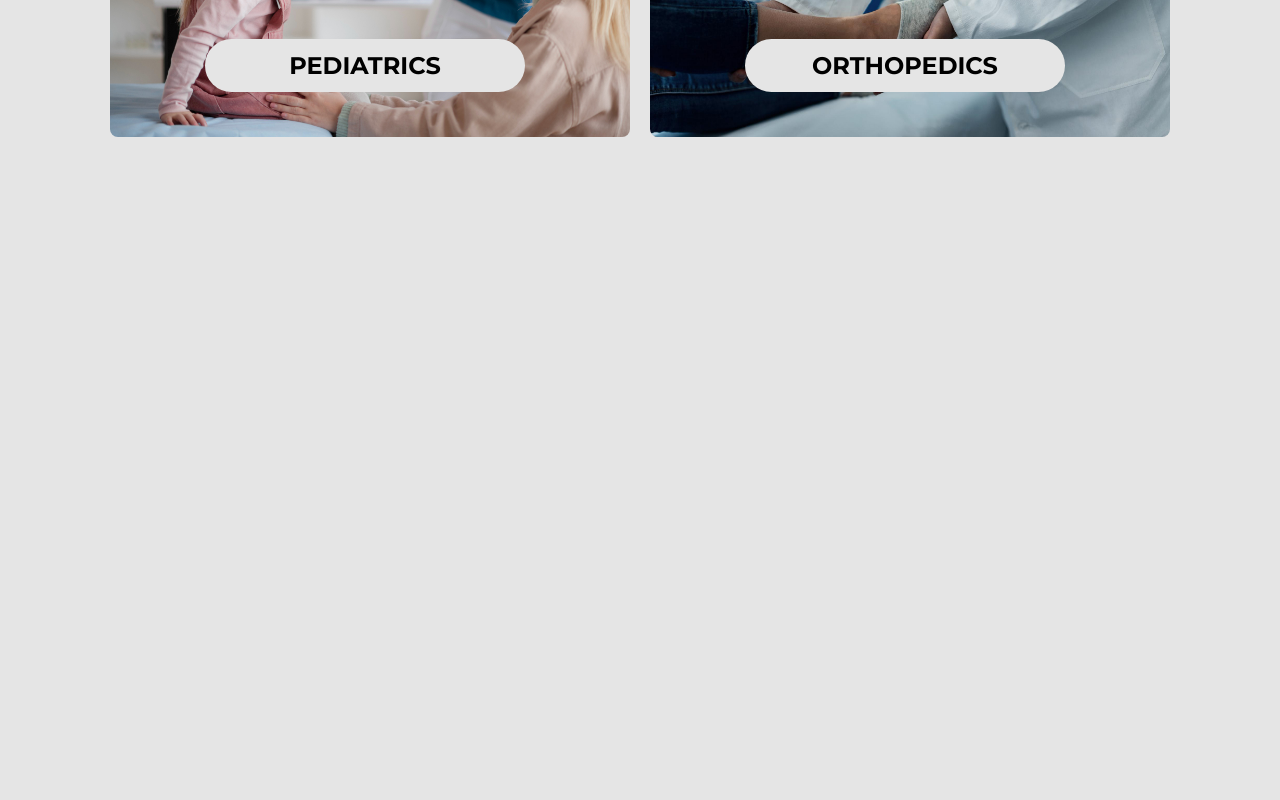
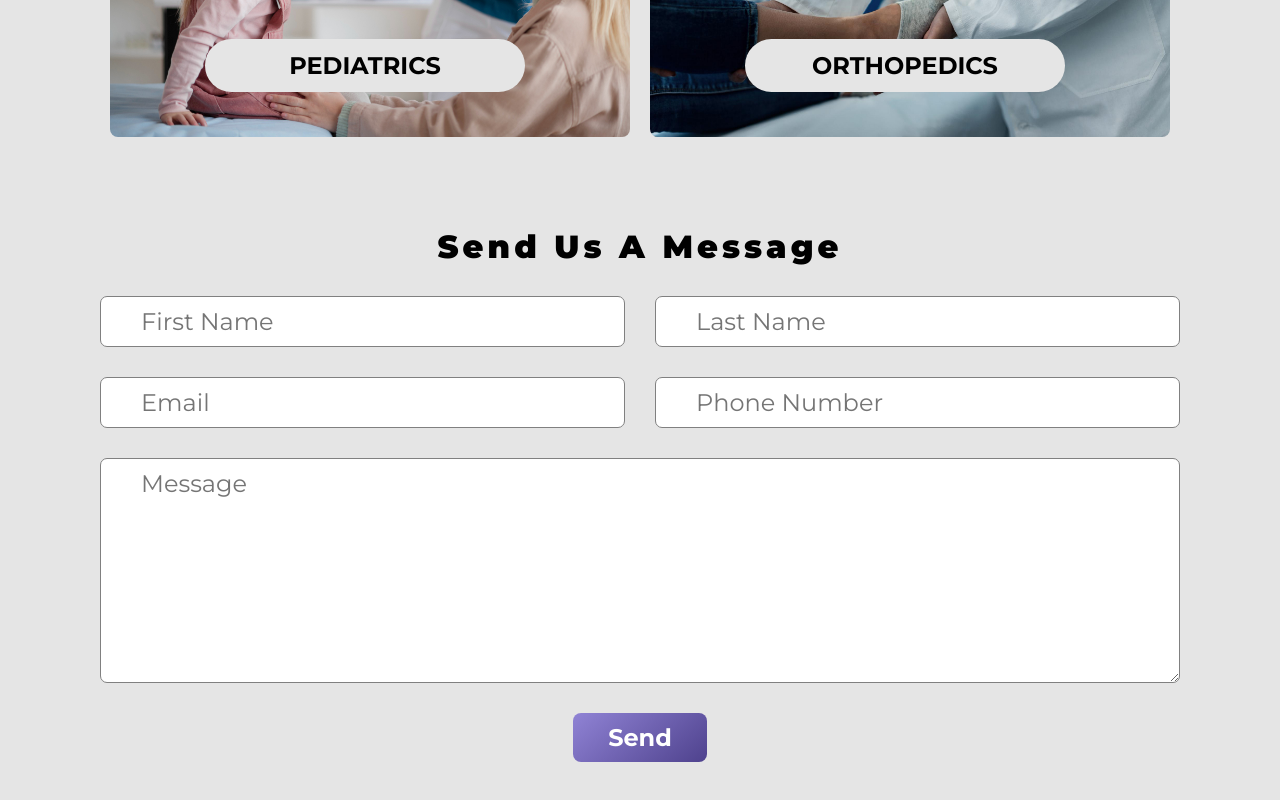
Before and after one commit to Chitra95/MERN_Online_Medical_Assistant, a React (Vite) app in the folder frontend/: page / in a window 1280 px wide. Shown: the part 1926-2726 px from the top of the page. Before the commit the page ends 2113 px from the top, so only its background shows below. Built offline with nearby package versions, Linux system fonts and the light colour scheme.

Commit message:
add new file

```diff
--- a/frontend/src/components/MessageForm.jsx
+++ b/frontend/src/components/MessageForm.jsx
@@ -1,9 +1,99 @@
-import React from 'react'
+import axios from 'axios'
+import React, { useState } from 'react'
+import {toast} from "react-toastify"
 
 const MessageForm = () => {
+//must use backend name
+  const [firstName,setFirstName] =useState("")
+  const [lastName,setLastName] =useState("")
+  const [email,setEmail] =useState("")
+  const [phone,setPhone] =useState("")
+  const [message,setMessage] =useState("")
+
+  const handleMessage=async(e)=>{
+    e.preventDefault();
+
+    try {
+      await axios
+      .post(
+        "http://localhost:4000/api/v1/message/send",
+        {firstName,lastName,phone,email,message},
+        {withCredentials:true,
+          headers:{
+            "Content-Type" : "application/json",
+          }
+        }
+      ).then((res)=>{
+        toast.success(res.data.message);
+        setFirstName("")
+        setLastName("")
+        setEmail("")
+          setPhone("")
+          setMessage("")
+
+      })
+    } catch (error) {
+      toast.error(error.response.data.message)
+    }
+  }
   return (
-    <div>
+    <div className='container form-component message-form'>
+      <h2>Send Us A Message</h2>
+      <form onSubmit={handleMessage}>
+        <div>
+          <input
+           type="text"
+           placeholder='First Name'
+           value={firstName}
+           onChange={
+                (e)=>setFirstName(e.target.value)
+            }
+          />
+          <input
+          type="text"
+          placeholder='Last Name'
+          value={lastName}
+          onChange={
+               (e)=>setLastName(e.target.value)
+           }
+          />
+        </div>
 
+
+        <div>
+        <input
+           type="text"
+           placeholder='Email'
+           value={email}
+           onChange={
+                (e)=>setEmail(e.target.value)
+            }
+          />
+          <input
+          type="number"
+          placeholder='Phone Number'
+          value={phone}
+          onChange={
+               (e)=>setPhone(e.target.value)
+           }
+          />
+        </div>
+
+        <textarea
+        rows={7}
+        placeholder='Message'
+        value={message}
+         onChange={ (e)=>{
+              setMessage(e.target.value)
+        }} >
+
+        </textarea>
+
+        <div style={ {justifyContent:"center",alignItems:"center"} }>
+          <button  type='submit'>Send</button>
+        </div>
+
+      </form>
     </div>
   )
 }
```
